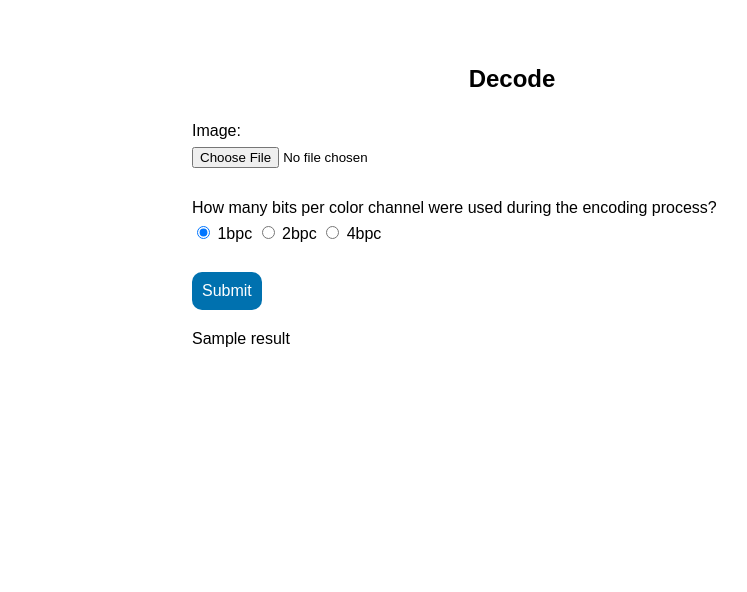
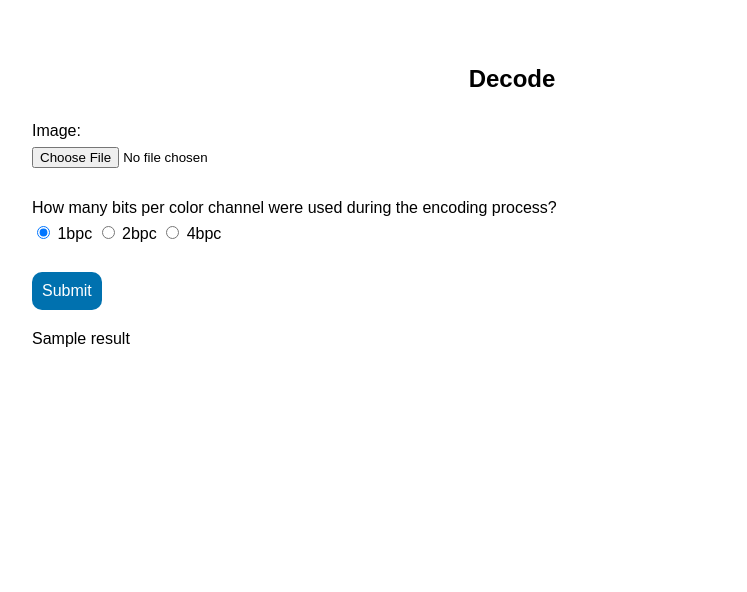
Before and after one commit to tran-hai-long/lsb_steganography, a Flask app: template lsb/templates/decode.html in a window 1280 px wide. Shown: the part 93-685 px from the top of the page, without its empty margins (128-875 px from the left). Run offline with Flask 2, Linux system fonts and the light colour scheme; the template is opened without the code that fills it: values that come from a table or form of the project are taken from there, most other values are stand-ins (such as "Sample title", 1, 10 or a date in 2020); some libraries are stand-ins or nearby versions.

Commit message:
Increase form width

```diff
--- a/lsb/static/encode-decode.css
+++ b/lsb/static/encode-decode.css
@@ -1,5 +1,5 @@
 form {
-    width: 50vw;
+    width: 75vw;
     min-width: 200px;
     margin-left: auto;
     margin-right: auto;
@@ -14,17 +14,15 @@ textarea {
 }
 
 .result-img {
-    max-width: 50vw;
+    max-width: 75vw;
     display: block;
-    margin-left: auto;
-    margin-right: auto;
+    margin: auto;
 }
 
 .result-msg {
-    width: 50vw;
+    max-width: 75vw;
     display: block;
-    margin-left: auto;
-    margin-right: auto;
+    margin: auto;
 }
 
 .text-error {
```
